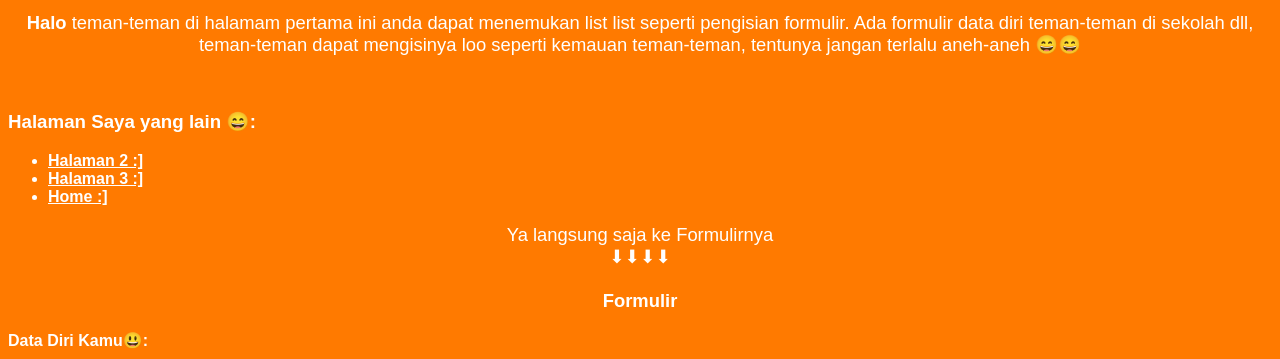
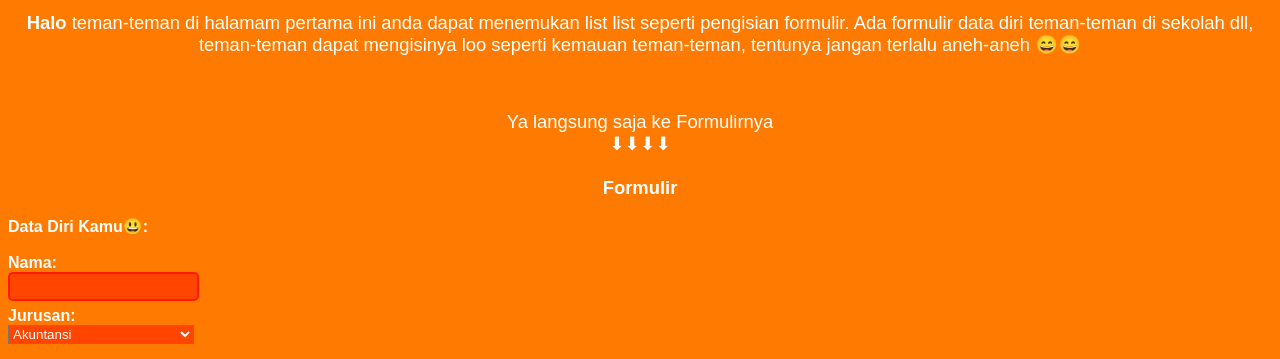
Before and after one commit to NaufanRpl/frame, a plain HTML site: page pages1.html in a window 1280 px wide. Shown: the part 429-788 px from the top of the page. Drawn offline with Linux system fonts and the light colour scheme.

Commit message:
Update pages1.html

```diff
--- a/pages1.html
+++ b/pages1.html
@@ -11,12 +11,6 @@
         <div>
             <p><b>Halo</b> teman-teman di halamam pertama ini anda dapat menemukan list list seperti pengisian formulir. Ada formulir data diri teman-teman di sekolah dll, teman-teman dapat mengisinya loo seperti kemauan teman-teman, tentunya jangan terlalu aneh-aneh 😄😄</p>
             <br>
-            <h3><b>Halaman Saya yang lain 😄:</b></h3>
-                <ul>
-                    <li><a href="halaman2.html"><b>Halaman 2 :]</b></a></li>
-                    <li><a href="halaman3.html"><b>Halaman 3 :]</b></a></li>
-                    <li><a href="home.html"><b>Home :]</b></a></li>
-                </ul>
             <p>Ya langsung saja ke Formulirnya <br>
                 ⬇⬇⬇⬇ <br><br><b>Formulir</b></p>
         </div>
```
